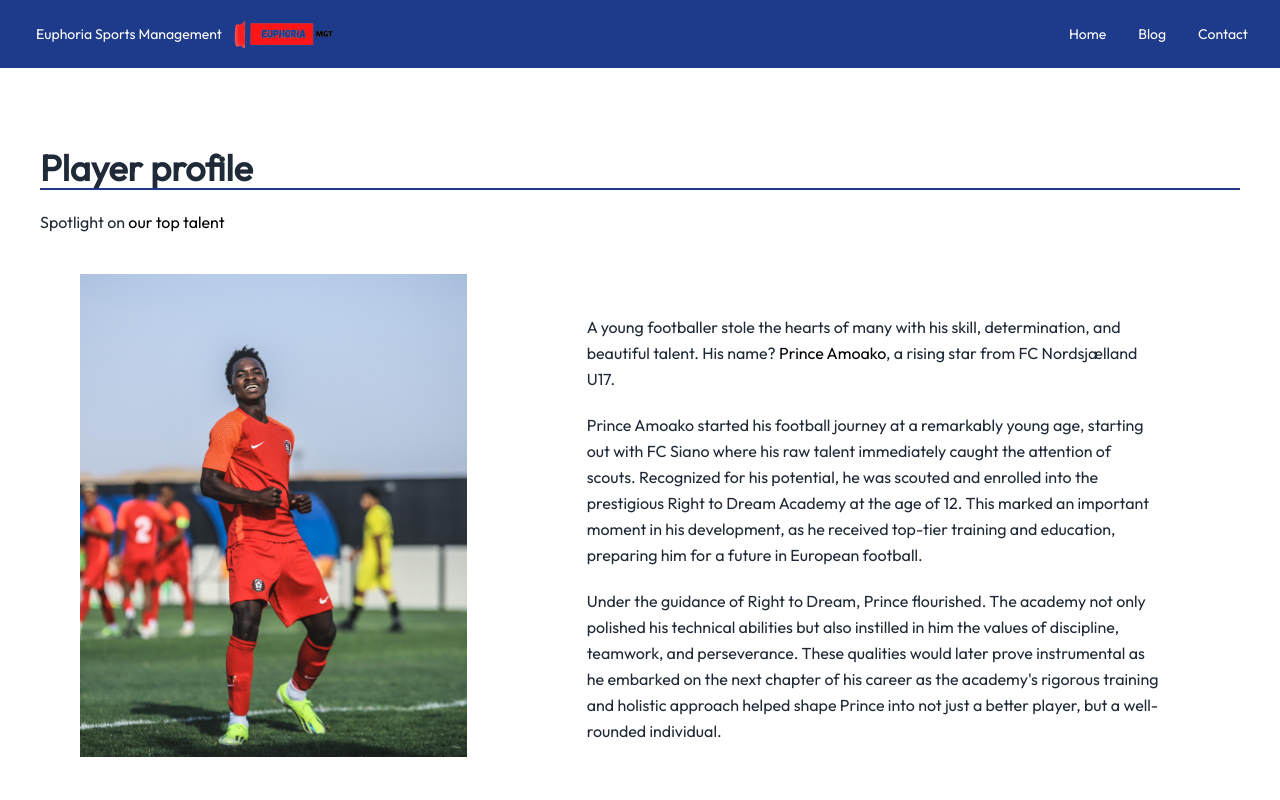
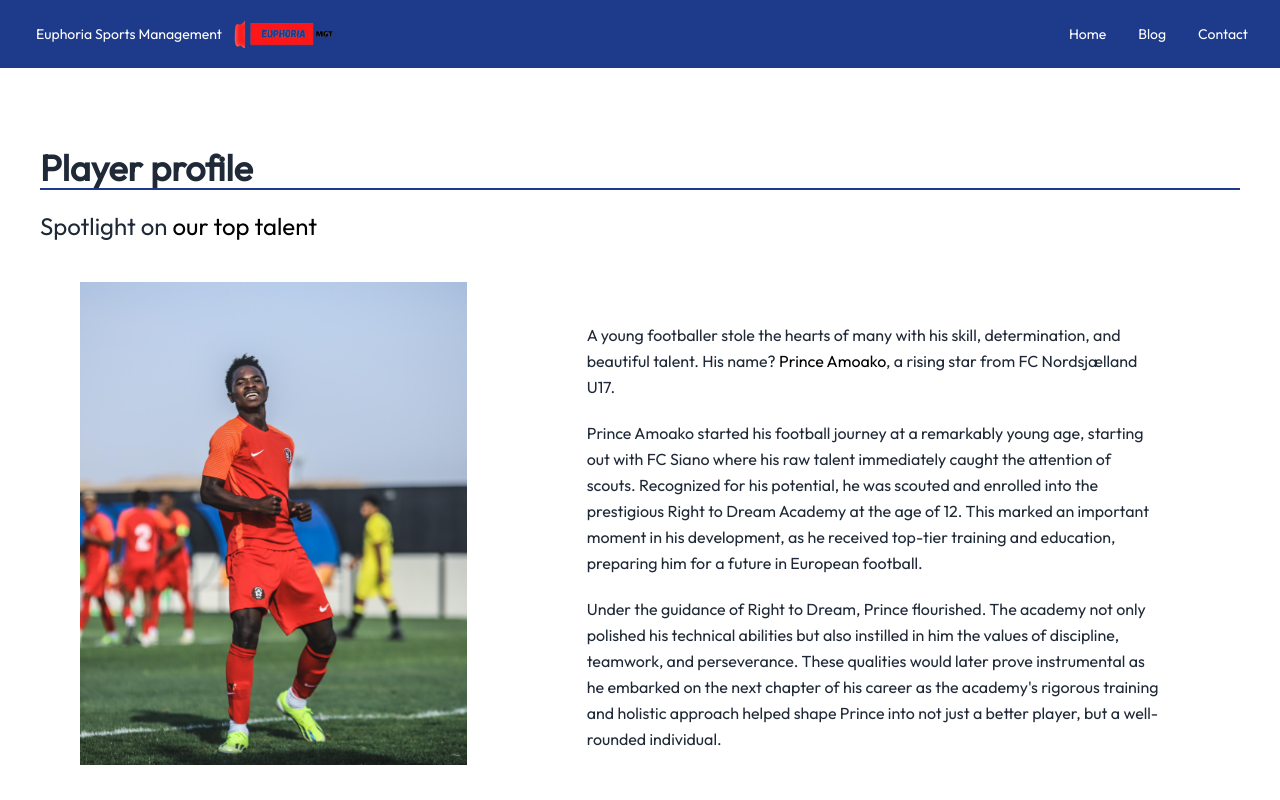
Before and after one commit to williamgyamfik/espm_landing_page, a Next.js app: page /blog in a window 1280 px wide. Shown: the top 800 px of the page. Built offline with nearby package versions, Linux system fonts and the light colour scheme.

Commit message:
changes made to website

```diff
--- a/components/Blog.jsx
+++ b/components/Blog.jsx
@@ -10,7 +10,7 @@ const Blog = () => {
       <h1 className="font-bold text-4xl">Player profile</h1>
       <div className="border-b-2 border-b-blue-900"></div>
 
-      <h2 className="mt-5">
+      <h2 className="mt-5 text-2xl">
         Spotlight on
         <span className="text-bold text-black"> our top talent </span>
       </h2>
--- a/components/ServicesCard.jsx
+++ b/components/ServicesCard.jsx
@@ -2,7 +2,7 @@ import React from "react";
 
 const ServicesCard = ({ name, message, icon }) => {
   return (
-    <div className=" w-72 p-5 bg-gray-800  shadow-xl flex flex-col justify-between  hover:scale-105 transition duration-300s s">
+    <div className=" w-72 p-5 bg-gray-800  shadow-xl flex flex-col justify-between  ">
       <div className="w-full h-64 flex flex-col items-center p-5 sm:p-5">
         <div className="p-2 self-center">{icon}</div>
         <h2 className="card-title text-white mb-2">{name}</h2>
```
